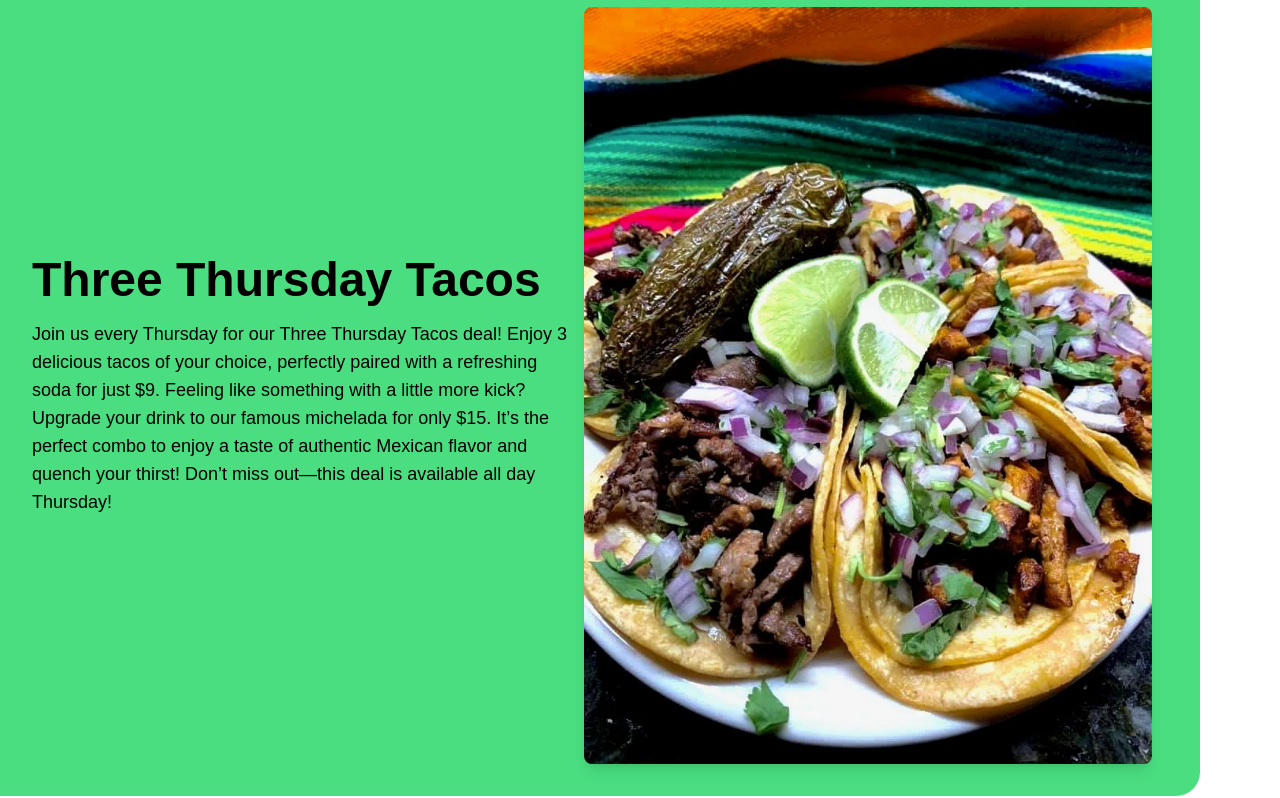
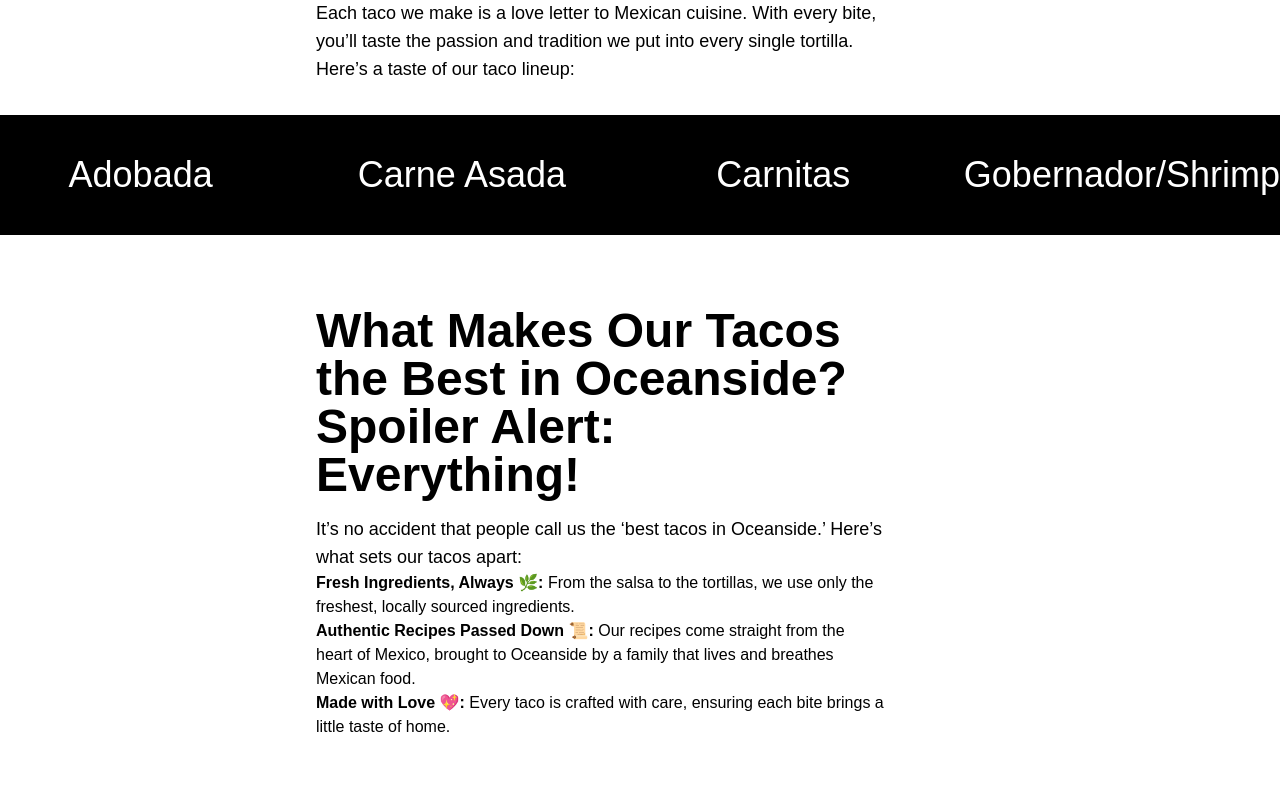
Before and after one commit to rcbrian81/emdm, a Next.js app: page /tacos in a window 1280 px wide. Shown: the part 985-1783 px from the top of the page. Built offline with nearby package versions, Linux system fonts and the light colour scheme.

Commit message:
tacos page update

```diff
--- a/src/app/components/OutCrop.js
+++ b/src/app/components/OutCrop.js
@@ -8,9 +8,12 @@ export default function OutCrop({
   imageSrc,
   imagePosition = "left",
   alt,
+  children,
+  id,
 }) {
   return (
     <div
+      id={id}
       className={`flex flex-col md:flex-row ${
         imagePosition === "left" ? "md:flex-row" : "md:flex-row-reverse"
       } items-center justify-center h-auto p-8 ${className} ${rounded} ${margin} ${colors}`}
@@ -25,6 +28,7 @@ export default function OutCrop({
       <div className="w-full md:w-1/2">
         <h2 className="text-3xl md:text-5xl font-bold  mb-4">{title}</h2>
         <p className="text-md md:text-lg leading-relaxed">{text}</p>
+        {children}
       </div>
     </div>
   );
--- a/src/app/tacos/page.js
+++ b/src/app/tacos/page.js
@@ -49,13 +49,75 @@ export default function Tacos() {
         </h1>
       </div>
 
-      <ul className="flex flex-row w-screen h-[15vh] bg-black text-white text-4xl gap-10 justify-center items-center">
-        <li>Adobada</li>
-        <li>Carne Asada</li>
-        <li>Carnitas</li>
-        <li>Gobernador</li>
+      <OutCrop
+        title="Our Oceanside Taco Treasures 🌮"
+        text="Each taco we make is a love letter to Mexican cuisine. With every bite, you’ll taste the passion and tradition we put into every single tortilla. Here’s a taste of our taco lineup:"
+        rounded="rounded-r-3xl "
+        margin="mr-20 mt-10"
+        colors="bg-white text-black"
+        imagePosition="right"
+      />
+
+      <ul className="flex flex-col md:flex-row w-screen md:h-[15vh] bg-black text-white text-4xl gap-10 justify-center items-center">
+        <li className="flex-1 h-full">
+          <a
+            href="#adobada"
+            className="flex items-center justify-center w-full h-full hover:text-yellow-500"
+          >
+            Adobada
+          </a>
+        </li>
+        <li className="flex-1 h-full">
+          <a
+            href="#carne-asada"
+            className="flex items-center justify-center w-full h-full hover:text-yellow-500"
+          >
+            Carne Asada
+          </a>
+        </li>
+        <li className="flex-1 h-full">
+          <a
+            href="#carnitas"
+            className="flex items-center justify-center w-full h-full hover:text-yellow-500"
+          >
+            Carnitas
+          </a>
+        </li>
+        <li className="flex-1 h-full">
+          <a
+            href="#gobernador"
+            className="flex items-center justify-center w-full h-full hover:text-yellow-500"
+          >
+            Gobernador/Shrimp
+          </a>
+        </li>
       </ul>
 
+      <OutCrop
+        title="What Makes Our Tacos the Best in Oceanside? Spoiler Alert: Everything!"
+        text="It’s no accident that people call us the ‘best tacos in Oceanside.’
+        Here’s what sets our tacos apart:"
+        rounded="rounded-r-3xl "
+        margin="mr-20 mt-10"
+        colors="bg-white text-black"
+        imagePosition="right"
+      >
+        <ul>
+          <li>
+            <strong>Fresh Ingredients, Always 🌿:</strong> From the salsa to the
+            tortillas, we use only the freshest, locally sourced ingredients.
+          </li>
+          <li>
+            <strong>Authentic Recipes Passed Down 📜:</strong> Our recipes come
+            straight from the heart of Mexico, brought to Oceanside by a family
+            that lives and breathes Mexican food.
+          </li>
+          <li>
+            <strong>Made with Love 💖:</strong> Every taco is crafted with care,
+            ensuring each bite brings a little taste of home.
+          </li>
+        </ul>
+      </OutCrop>
       <OutCrop
         title="Three Thursday Tacos"
         text="Join us every Thursday for our Three Thursday Tacos deal! Enjoy 3 delicious tacos of your choice, perfectly paired with a refreshing soda for just $9. Feeling like something with a little more kick? Upgrade your drink to our famous michelada for only $15. It’s the perfect combo to enjoy a taste of authentic Mexican flavor and quench your thirst!
@@ -70,6 +132,7 @@ Don’t miss out—this deal is available all day Thursday!"
 
       <OutCrop
         title="Carne Asada"
+        id="carne-asada"
         text="Looking for the best carne asada tacos in Oceanside? Look no further than El Mundo de Mariscos! Our carne asada tacos are made with juicy, marinated steak, grilled to perfection and served on warm tortillas, topped with fresh cilantro, onions, and a squeeze of lime for that authentic Mexican flavor. Whether you're craving a quick taco or a full meal, our carne asada tacos are sure to satisfy.
 
 Pair your meal with a refreshing drink from our tray of ice-cold sodas, a cold beer, or one of our famous micheladas. Want the perfect pairing? Try our famous micheladas – a zesty mix of beer, lime, and spices – or stop in for happy hour with $4 beers. Experience the vibrant Mexican atmosphere with live Banda and mariachi music, making your meal even more memorable."
@@ -80,6 +143,7 @@ Pair your meal with a refreshing drink from our tray of ice-cold sodas, a cold b
       />
       <OutCrop
         title="Adobada (Al Pastor)"
+        id="adobada"
         text="Discover the rich, bold flavors of adobada tacos at El Mundo de Mariscos in Oceanside. Our adobada tacos are crafted with tender pork, marinated in a traditional blend of spices and slow-cooked to perfection. Each taco is topped with fresh cilantro, onions, and a squeeze of lime, wrapped in a warm tortilla for that authentic taste of Mexico.
 Each bite delivers authentic Mexican flavors that are perfectly complemented by an ice-cold Mexican Coca-Cola served in a classic glass bottle. Choose between the regular size or the refreshing 1/2 liter—both made with real cane sugar to provide the ideal balance to the rich, bold taste of our adobada tacos."
         rounded="rounded-r-3xl "
@@ -91,6 +155,7 @@ Each bite delivers authentic Mexican flavors that are perfectly complemented by
       />
       <OutCrop
         title="Carnitas"
+        id="carnitas"
         text="For the best carnitas tacos in Oceanside, look no further than El Mundo de Mariscos. Our crispy yet tender carnitas are slow-cooked and served with fresh cilantro, onions, and lime. To take your meal to the next level, pair it with an iconic Mexican Coca-Cola in a glass bottle. Whether you choose the regular size or the satisfying 1/2 liter, nothing beats the crisp, refreshing taste of Mexican Coke, made with real cane sugar, alongside your favorite tacos.
 
 Join us for game days, enjoy some chips and salsa, and experience the lively atmosphere with Banda and mariachi music. Come in today for a true taste of Mexico with the best carnitas tacos and a classic Mexican Coca-Cola."
@@ -99,7 +164,8 @@ Join us for game days, enjoy some chips and salsa, and experience the lively atm
         colors="bg-blue-400 text-black"
       />
       <OutCrop
-        title="Carnitas"
+        title="Gobernador"
+        id="gobernador"
         text="For the best carnitas tacos in Oceanside, look no further than El Mundo de Mariscos. Our crispy yet tender carnitas are slow-cooked and served with fresh cilantro, onions, and lime. To take your meal to the next level, pair it with an iconic Mexican Coca-Cola in a glass bottle. Whether you choose the regular size or the satisfying 1/2 liter, nothing beats the crisp, refreshing taste of Mexican Coke, made with real cane sugar, alongside your favorite tacos.
 
 Join us for game days, enjoy some chips and salsa, and experience the lively atmosphere with Banda and mariachi music. Come in today for a true taste of Mexico with the best carnitas tacos and a classic Mexican Coca-Cola."
@@ -110,6 +176,15 @@ Join us for game days, enjoy some chips and salsa, and experience the lively atm
         imagePosition="right"
       />
 
+      <OutCrop
+        title="Ready for Your Next Taco Adventure?"
+        text="Don’t just read about it – come taste what everyone’s talking about! Whether you’re a local or just visiting, El Mundo De Mariscos is the ultimate spot for tacos in Oceanside. Bring your appetite and let us do the rest. 🌮"
+        rounded="rounded-r-3xl "
+        margin="mr-20 mt-10 mb-10"
+        colors=""
+        imagePosition="right"
+      />
+
       <Footer />
     </div>
   );
```
